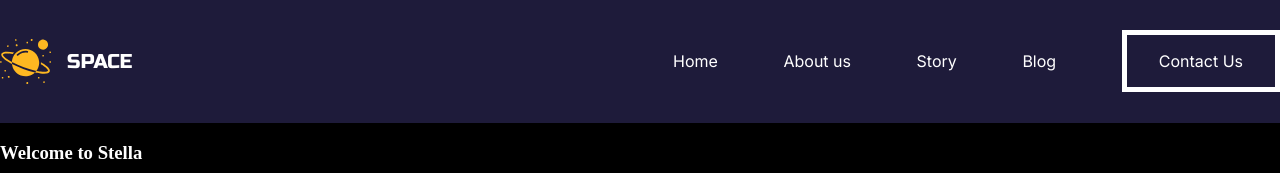
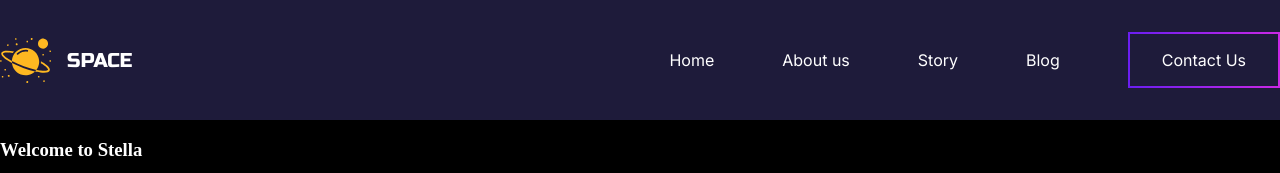
Before and after one commit to Code5linger/SPACE, a plain HTML site: page index.html in a window 1280 px wide. Shown: the top 173 px of the page. Drawn offline with Linux system fonts and the light colour scheme.

```diff
--- a/style.css
+++ b/style.css
@@ -87,7 +87,7 @@
 
   max-width: 82.5rem;
   margin: 0 auto;
-  padding: 1.9rem 0;
+  padding: 2rem 0;
 }
 
 .logo {
@@ -112,12 +112,14 @@
   font-family: "Inter", sans-serif;
   list-style: none;
 
-  padding: 0 4.1rem 0 0;
+  padding: 0 4.25rem 0 0;
 }
 
 nav li:last-child {
   padding: 1rem 2rem;
-  border: 5px solid white;
+  border: 2px solid;
+  border-image-source: linear-gradient(90deg, #6b1ef1, #cb28e5);
+  border-image-slice: 1;
 }
 
 /* Hero Section */
```
